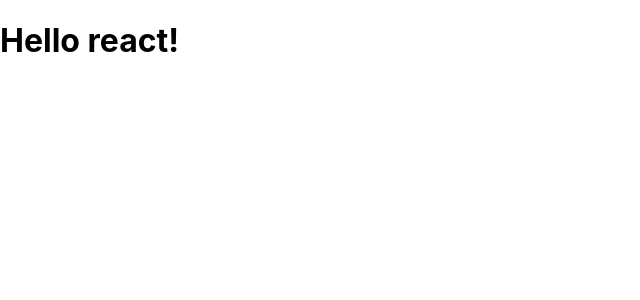
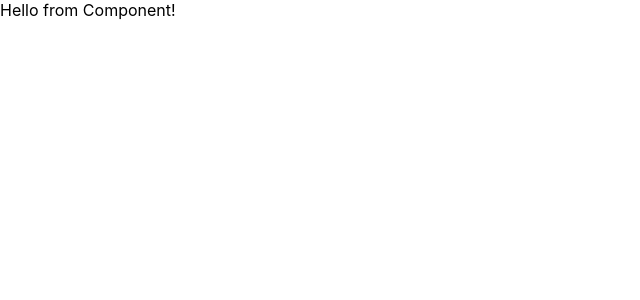
Before and after one commit to ElmiraDzhy/ReactIntro, a React (Create React App) app: page / in a window 1280 px wide. Shown: the top 300 px of the page, without its empty margins (0-640 px from the left). Built offline with nearby package versions, Linux system fonts and the light colour scheme.

Commit message:
Add class component example

```diff
--- a/src/App.js
+++ b/src/App.js
@@ -1,4 +1,4 @@
-const App = () => {
+const App = (props) => {
 
   return (
    <h1>
--- /dev/null
+++ b/src/components/MyComponent/index.jsx
@@ -0,0 +1,23 @@
+import React from 'react';
+
+class MyComponent extends React.Component {
+    constructor(props){
+        super(props);
+
+        this.state = {
+
+        }
+
+    }
+
+  render() {
+    console.log(this);
+    return (
+      <div>
+        Hello from Component!
+      </div>
+    )
+  }
+}
+
+export default MyComponent;
--- a/src/index.js
+++ b/src/index.js
@@ -2,11 +2,12 @@ import React from 'react';
 import ReactDOM from 'react-dom/client';
 import './index.css';
 import App from './App';
+import MyComponent from './components/MyComponent';
 
 
 const root = ReactDOM.createRoot(document.getElementById('root'));
 root.render(
   <React.StrictMode>
-    <App />
+    <MyComponent />
   </React.StrictMode>
 );
```
Also changed, not shown: public/manifest.json.
